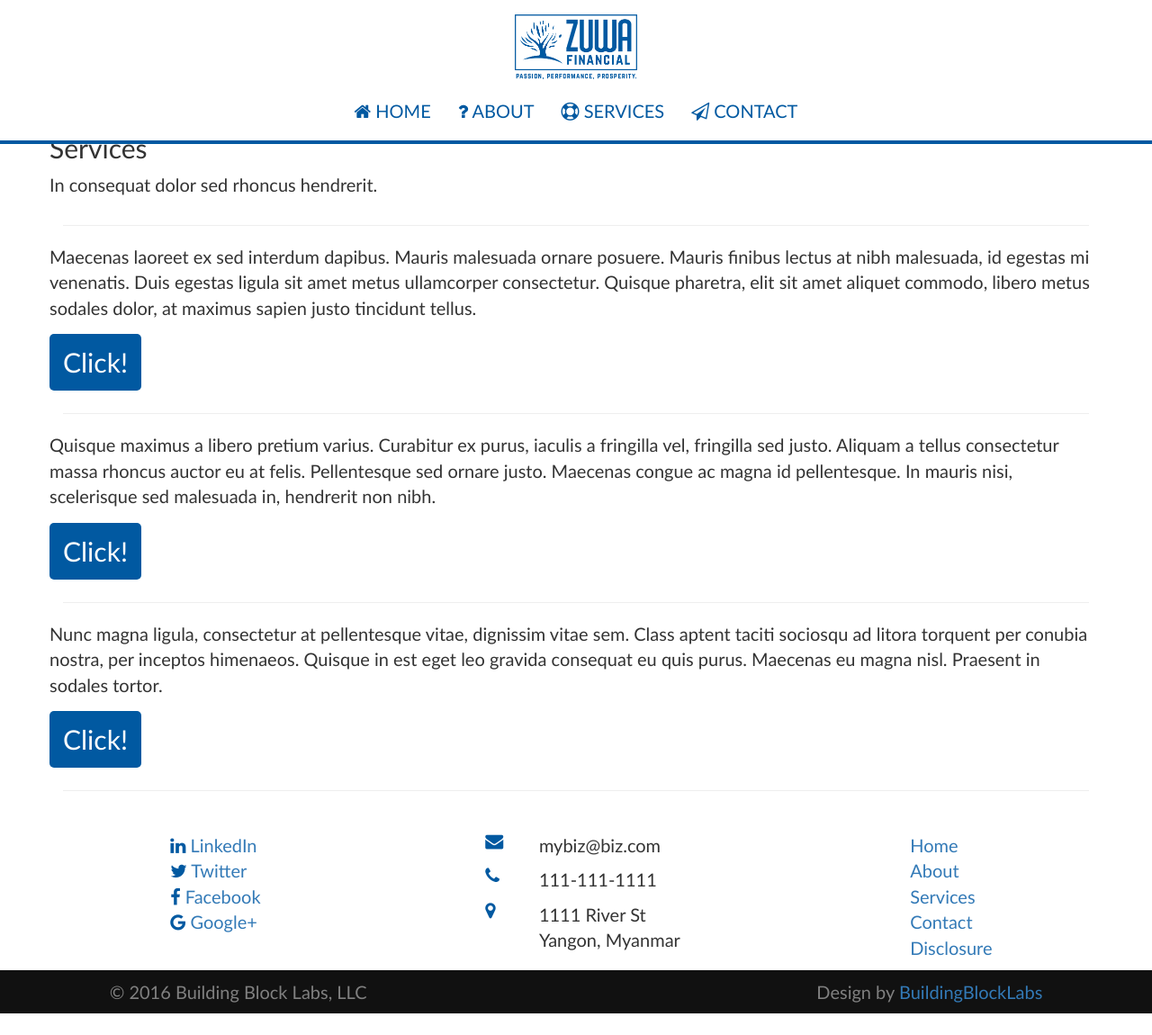
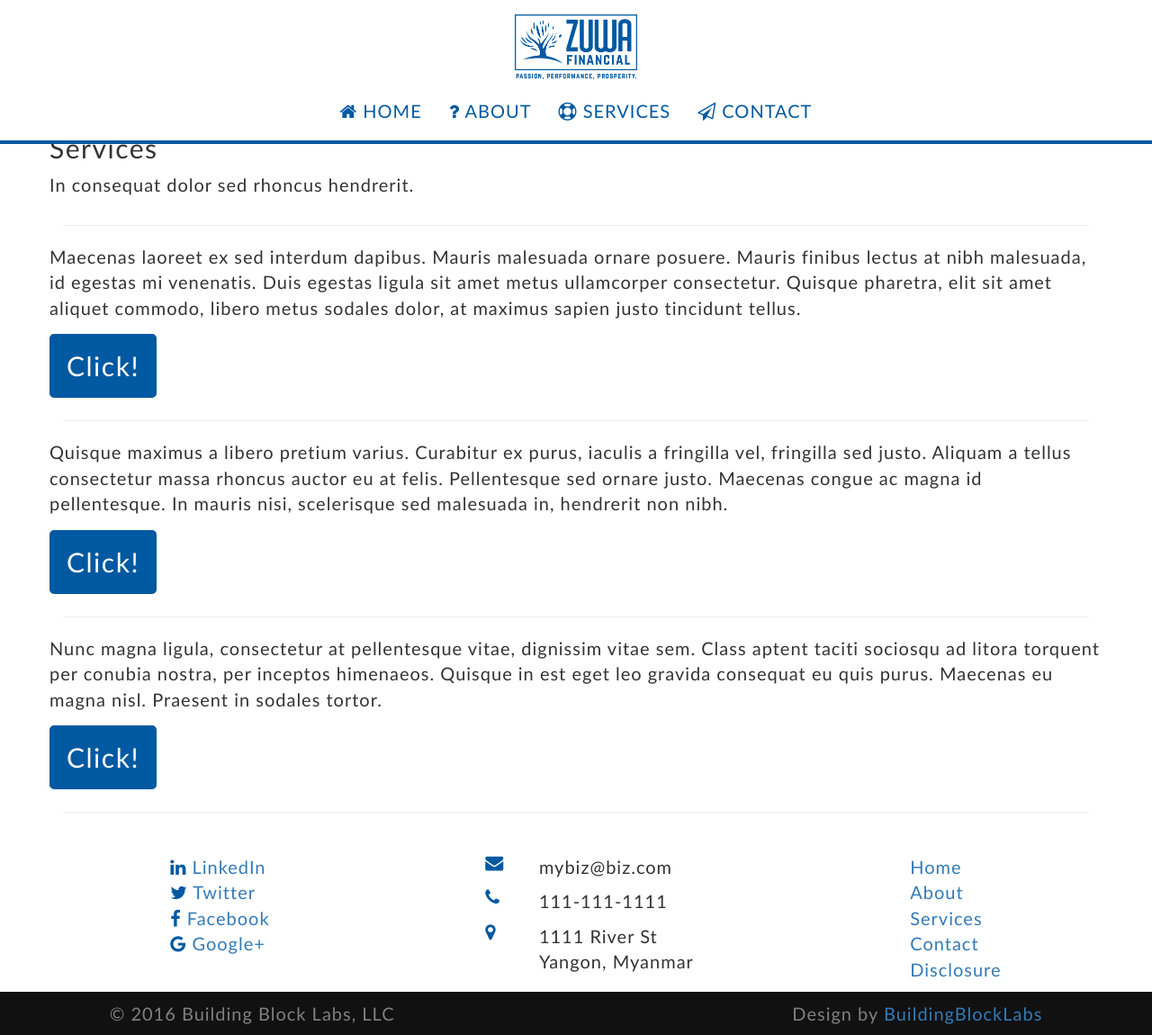
Before and after one commit to ZuwaFinancial/ZuwaFinancial.github.io, a Jekyll site: the page built from services.html, in a window 1280 px wide and 1150 px high. Shown: the whole window at 90% size. Built offline with Jekyll 4.4.1, drawn with Linux system fonts in a browser that asks for light colours.

Commit message:
Changes button styling

```diff
--- a/assets/css/_body.scss
+++ b/assets/css/_body.scss
@@ -2,6 +2,7 @@
 
 * {
   font-family: Gill Sans;
+  letter-spacing: .05em;
 }
 
 body {
--- a/assets/css/_button.scss
+++ b/assets/css/_button.scss
@@ -2,18 +2,19 @@
 
 button {
   background-color: $logo-dark-blue;
+  border: 4px solid $logo-dark-blue;
   border-radius: 5px;
   padding: 10px 15px;
   margin: 5px 0;
   color: $white;
   font-size: 1.5em;
   font-weight: 200;
-  border: 0px;
   transition: all 0.3s ease-in-out;
   -moz-transition: all 0.3s ease-in-out;
   -webkit-transition: all 0.3s ease-in-out;
 }
 
 button:hover {
-  background: $black;
+  background: transparent;
+  color: $black;
 }
```
Also changed, not shown: 1 other file.
